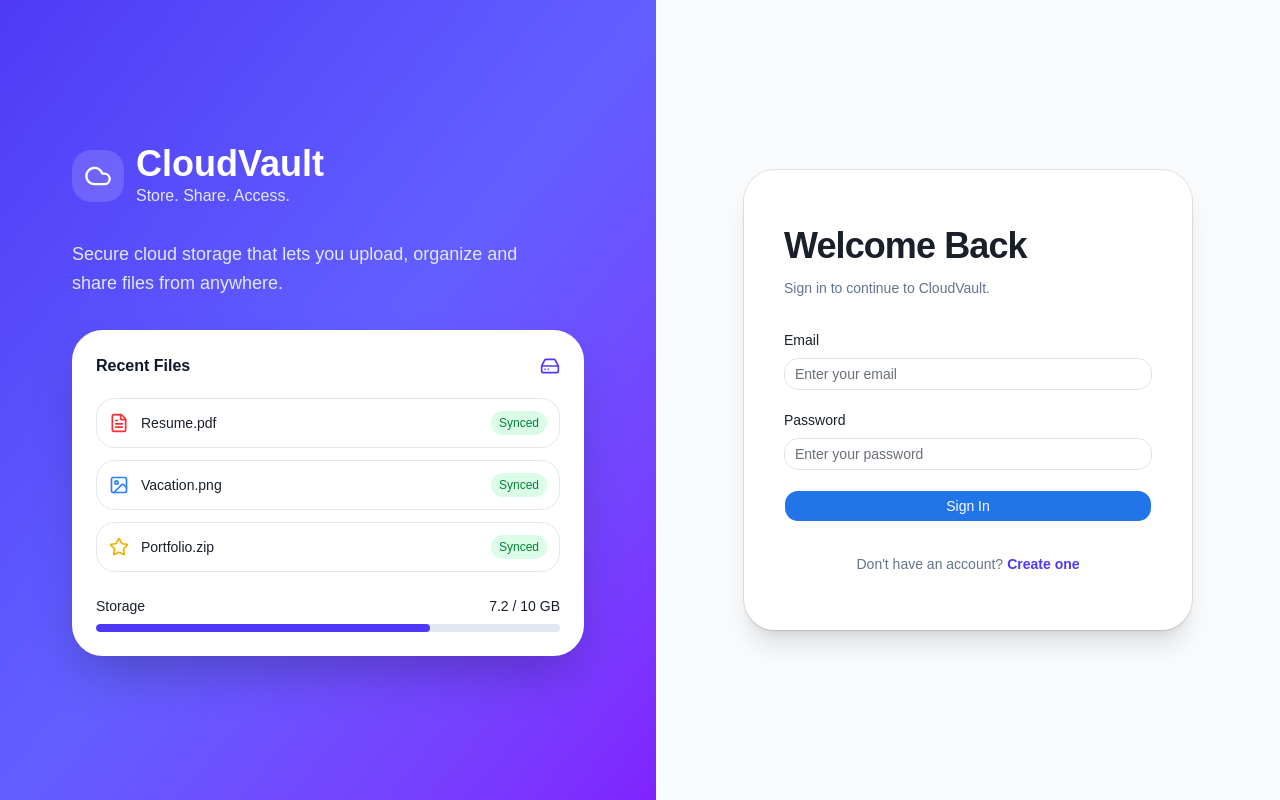
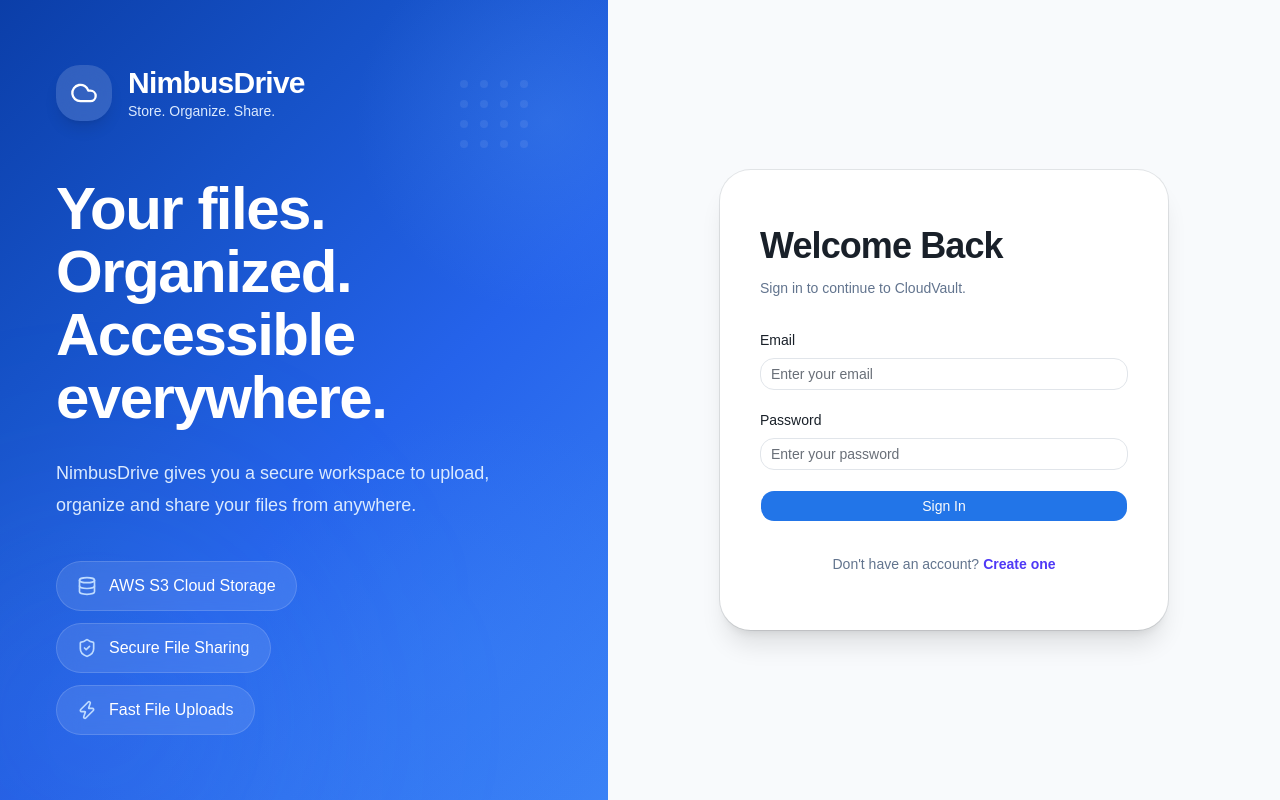
Before and after one commit to singhsatyam-dev/NimbusDrive, a React (Vite) app in the folder client/: page /login in a window 1280 px wide. Built offline with nearby package versions, Linux system fonts and the light colour scheme; no server answers.

Commit message:
Adding new features

```diff
--- a/client/index.html
+++ b/client/index.html
@@ -4,7 +4,7 @@
     <meta charset="UTF-8" />
     <link rel="icon" type="image/svg+xml" href="/favicon.png" />
     <meta name="viewport" content="width=device-width, initial-scale=1.0" />
-    <title>CloudVault</title>
+    <title>NimbusDrive</title>
   </head>
   <body>
     <div id="root"></div>
--- a/client/src/components/auth/AuthPreview.tsx
+++ b/client/src/components/auth/AuthPreview.tsx
@@ -1,81 +1,102 @@
-import { Cloud, FileText, Image, Star, HardDrive } from "lucide-react";
+import { Cloud, Database, ShieldCheck, Zap } from "lucide-react";
 
-const files = [
+const features = [
   {
-    icon: FileText,
-    name: "Resume.pdf",
-    color: "text-red-500",
+    icon: Database,
+    title: "AWS S3 Cloud Storage",
   },
   {
-    icon: Image,
-    name: "Vacation.png",
-    color: "text-blue-500",
+    icon: ShieldCheck,
+    title: "Secure File Sharing",
   },
   {
-    icon: Star,
-    name: "Portfolio.zip",
-    color: "text-yellow-500",
+    icon: Zap,
+    title: "Fast File Uploads",
   },
 ];
 
 const AuthPreview = () => {
   return (
-    <div className="hidden lg:flex flex-1 items-center justify-center bg-gradient-to-br from-indigo-600 via-indigo-500 to-violet-600 p-12">
-      <div className="w-full max-w-lg">
-        <div className="mb-8 flex items-center gap-3">
-          <div className="rounded-xl bg-white/15 p-3 backdrop-blur">
+    <div
+      className="relative hidden flex-1 overflow-hidden lg:flex"
+      style={{
+        background: `
+          radial-gradient(circle at 90% 15%, rgba(96,165,250,.22), transparent 22%),
+          radial-gradient(circle at 80% 82%, rgba(59,130,246,.35), transparent 30%),
+          radial-gradient(circle at 0% 100%, rgba(29,78,216,.35), transparent 28%),
+          linear-gradient(
+            135deg,
+            #0B3EA8 0%,
+            #1652C8 28%,
+            #2563EB 58%,
+            #3B82F6 100%
+          )
+        `,
+      }}
+    >
+      {/* Soft Glow */}
+      <div className="absolute -bottom-28 -left-24 h-96 w-96 rounded-full bg-sky-300/10 blur-[120px]" />
+
+      {/* Decorative Dots */}
+      <div className="absolute right-20 top-20 grid grid-cols-4 gap-3 opacity-25">
+        {Array.from({ length: 16 }).map((_, i) => (
+          <span key={i} className="h-2 w-2 rounded-full bg-white/30" />
+        ))}
+      </div>
+
+      <div className="relative z-10 flex w-full flex-col justify-center px-14 py-12">
+        {/* Logo */}
+
+        <div className="flex items-center gap-4">
+          <div className="flex h-14 w-14 items-center justify-center rounded-2xl bg-white/15 backdrop-blur-md shadow-lg">
             <Cloud className="h-7 w-7 text-white" />
           </div>
 
           <div>
-            <h1 className="text-4xl font-bold text-white">CloudVault</h1>
+            <h1 className="text-3xl font-bold tracking-tight text-white">
+              NimbusDrive
+            </h1>
 
-            <p className="text-indigo-100">Store. Share. Access.</p>
+            <p className="text-sm text-blue-100">Store. Organize. Share.</p>
           </div>
         </div>
 
-        <p className="mb-8 max-w-md text-lg leading-relaxed text-indigo-100">
-          Secure cloud storage that lets you upload, organize and share files
-          from anywhere.
-        </p>
+        {/* Hero */}
 
-        <div className="rounded-3xl bg-white p-6 shadow-2xl">
-          <div className="mb-5 flex items-center justify-between">
-            <h2 className="font-semibold text-slate-900">Recent Files</h2>
+        <div className="mt-14">
+          <h2 className="text-5xl font-bold leading-[1.05] tracking-tight text-white xl:text-6xl">
+            Your files.
+            <br />
+            Organized.
+            <br />
+            Accessible
+            <br />
+            everywhere.
+          </h2>
 
-            <HardDrive className="h-5 w-5 text-indigo-600" />
-          </div>
+          <p className="mt-7 max-w-lg text-lg leading-8 text-blue-100">
+            NimbusDrive gives you a secure workspace to upload, organize and
+            share your files from anywhere.
+          </p>
+        </div>
 
-          <div className="space-y-3">
-            {files.map((file) => (
+        {/* Features */}
+
+        <div className="mt-10 space-y-3">
+          {features.map((feature) => {
+            const Icon = feature.icon;
+
+            return (
               <div
-                key={file.name}
-                className="flex items-center justify-between rounded-xl border border-slate-200 p-3"
+                key={feature.title}
+                className="flex w-fit items-center gap-3 rounded-full border border-white/15 bg-white/10 px-5 py-3 backdrop-blur-md transition-all duration-300 hover:bg-white/15"
               >
-                <div className="flex items-center gap-3">
-                  <file.icon className={`h-5 w-5 ${file.color}`} />
+                <Icon className="h-5 w-5 text-blue-200" />
 
-                  <span className="text-sm font-medium">{file.name}</span>
-                </div>
-
-                <span className="rounded-full bg-green-100 px-2 py-1 text-xs font-medium text-green-700">
-                  Synced
-                </span>
+                <span className="font-medium text-white">{feature.title}</span>
               </div>
-            ))}
-          </div>
-
-          <div className="mt-6">
-            <div className="mb-2 flex justify-between text-sm">
-              <span>Storage</span>
-
-              <span>7.2 / 10 GB</span>
-            </div>
-
-            <div className="h-2 overflow-hidden rounded-full bg-slate-200">
-              <div className="h-full w-[72%] rounded-full bg-indigo-600" />
-            </div>
-          </div>
+            );
+          })}
         </div>
       </div>
     </div>
--- a/client/src/components/dashboard/EmptyState.tsx
+++ b/client/src/components/dashboard/EmptyState.tsx
@@ -1,25 +1,30 @@
 import { FolderOpen, Upload } from "lucide-react";
 
 import { Button } from "@/components/ui/button";
+import UploadDialog from "@/components/upload/UploadDialog";
 
 const EmptyState = () => {
   return (
-    <section className="rounded-3xl border-2 border-dashed border-slate-300 bg-white py-20">
+    <section className="rounded-3xl border-2 border-dashed border-border bg-card py-24">
       <div className="mx-auto flex max-w-md flex-col items-center text-center">
-        <div className="rounded-full bg-indigo-100 p-5">
-          <FolderOpen className="h-10 w-10 text-indigo-600" />
+        <div className="rounded-full border border-primary/10 bg-primary/10 p-6">
+          <FolderOpen className="h-10 w-10 text-primary" />
         </div>
 
-        <h2 className="mt-6 text-2xl font-bold text-slate-900">No files yet</h2>
+        <h2 className="mt-8 text-3xl font-bold tracking-tight text-foreground">
+          Your workspace is empty
+        </h2>
 
-        <p className="mt-3 text-slate-500">
-          Upload your first document to start managing your cloud storage.
+        <p className="mt-4 text-muted-foreground leading-7">
+          Upload your first file to start your Nimbus Journey.
         </p>
 
-        <Button className="mt-8">
-          <Upload className="mr-2 h-4 w-4" />
-          Upload First File
-        </Button>
+        <UploadDialog>
+          <Button className="mt-8 h-11 rounded-xl px-6 shadow-sm transition-all hover:shadow-md">
+            <Upload className="mr-2 h-4 w-4" />
+            Upload First File
+          </Button>
+        </UploadDialog>
       </div>
     </section>
   );
--- a/client/src/routes/PublicRoute.tsx
+++ b/client/src/routes/PublicRoute.tsx
@@ -16,4 +16,4 @@ const PublicRoute = ({ children }: Props) => {
   return <>{children}</>;
 };
 
-export default PublicRoute
+export default PublicRoute;
```
Also changed, not shown: 1 other file (tests, documents, lock files or other folders).
